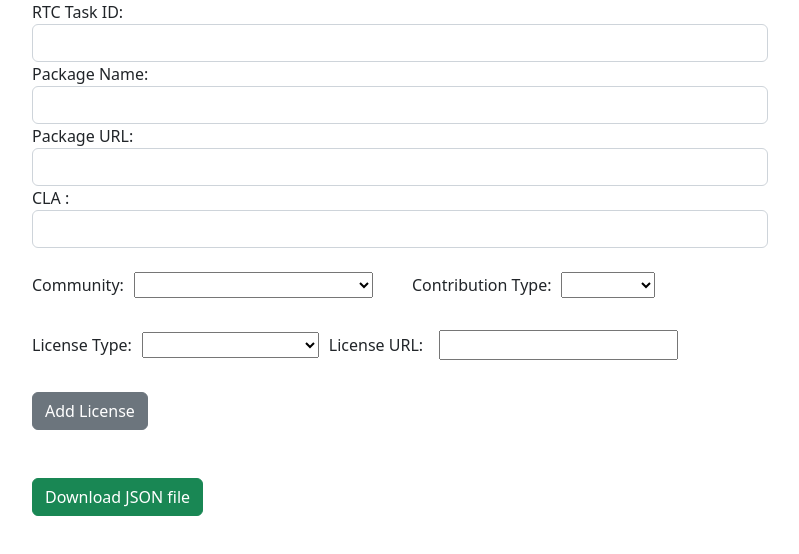
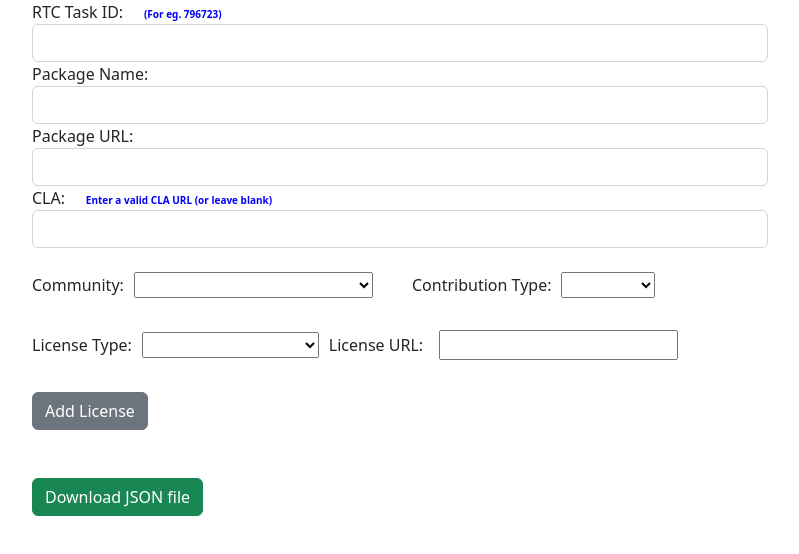
Before and after one commit to valen-mascarenhas14/vcm-app, a React (Create React App) app: page / in a window 1280 px wide. Shown: the top 554 px of the page, without its empty margins (240-1039 px from the left). Built offline with nearby package versions, Linux system fonts and the light colour scheme.

Commit message:
CLA field modified

```diff
--- a/src/App.css
+++ b/src/App.css
@@ -36,3 +36,9 @@
     transform: rotate(360deg);
   }
 }
+
+#vcm{
+  color: blue;
+  font-size: 10px;
+  font-weight: bold;
+}
--- a/src/App.js
+++ b/src/App.js
@@ -3,6 +3,7 @@ import React, { useState } from "react";
 import "bootstrap/dist/css/bootstrap.min.css";
 // Bootstrap Bundle JS
 import "bootstrap/dist/js/bootstrap.bundle.min";
+import "./App.css"
 
 const licenseTypes = [
   "Apache-2.0",
@@ -79,12 +80,16 @@ const Form = () => {
   };
 
   const handleDownloadJson = () => {
+    let final_claUrl="";
     let temp_url =
       "https://jazz06.rchland.ibm.com:12443/jazz/web/projects/Power%20Ecosystem#action=com.ibm.team.workitem.viewWorkItem&id=";
     let final_url = temp_url.concat(rtcId);
     const licenseTypesArray = licenses.map((license) => license.type);
     let final_license_type=licenseTypesArray.toString();
     const licenseUrlArray = licenses.map((license) => license.url);
+    if (claUrl === null || claUrl === undefined || claUrl === "") {
+      final_claUrl = claUrl.concat("None");
+    }
     const data = {
       contribution: wType,
       package_name: packageName,
@@ -92,7 +97,7 @@ const Form = () => {
       community: communityOption,
       license: final_license_type,
       license_urls: licenseUrlArray,
-      cla: claUrl,
+      cla: final_claUrl,
       task_url: final_url,
       box_folder_url: "",
       due_date:"",
@@ -116,7 +121,7 @@ const Form = () => {
         <div className="col-sm-8">
           <form onSubmit={handleDownloadJson}>
             <div className="form-group">
-              <label htmlFor="r_id">RTC Task ID:</label>
+              <label htmlFor="r_id">RTC Task ID: &nbsp;&nbsp;&nbsp; <span id="vcm"> (For eg. 796723) </span>  </label>
               <input
                 className="form-control"
                 required
@@ -152,7 +157,7 @@ const Form = () => {
               />
             </div>
             <div className="form-group">
-              <label htmlFor="c_url">CLA :</label>
+            <label htmlFor="c_url">CLA: &nbsp;&nbsp;&nbsp; <span id="vcm">Enter a valid CLA URL (or leave blank)</span> </label>
               <input
                 className="form-control"
                 pattern="https?://.+?\..+"
```
